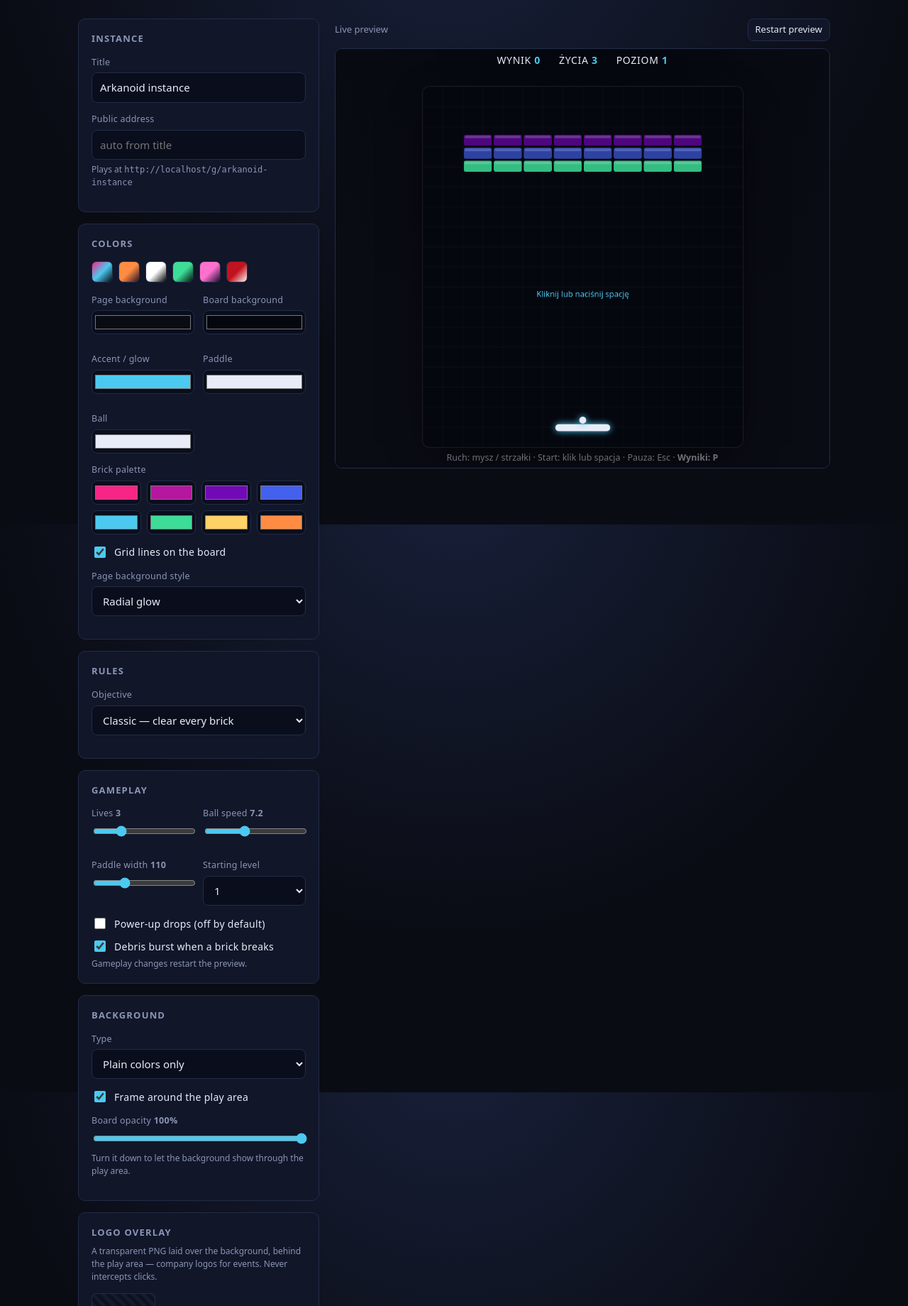
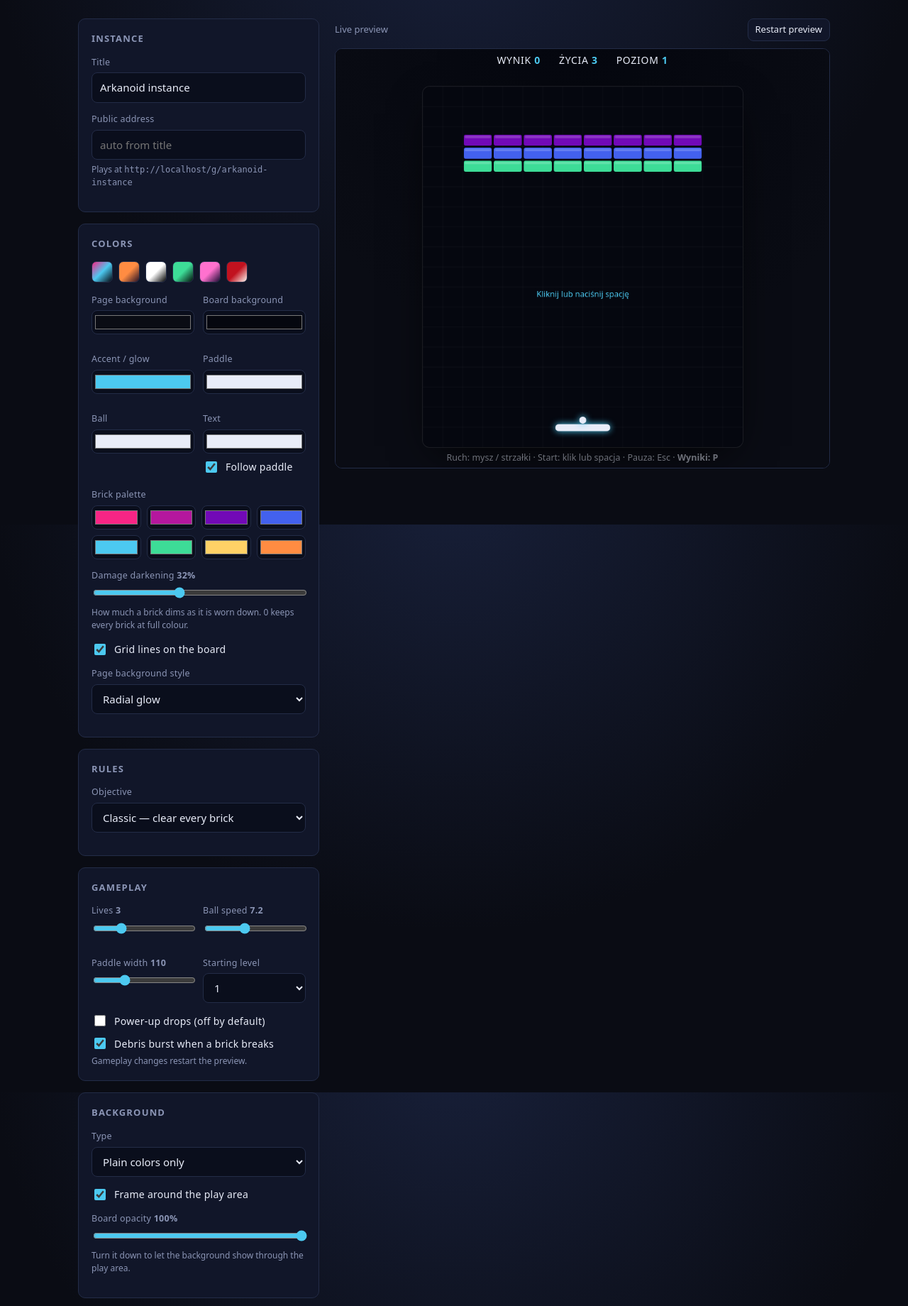
Before and after one commit to karol-w-git/arcade, a Flask app: page /new/arkanoid in a window 1280 px wide. Shown: the part 61-1901 px from the top of the page at 71% size. Run offline with Flask 3, Linux system fonts and the light colour scheme; the visitor is signed in with stand-in values (Sample User, id 1).

Commit message:
Add cube, pip, logo, damage and text colour controls
Five new per-instance settings: cube colour (or follow accent), logo size on the
cube faces, hit-segment thickness and colour, how far bricks darken as they wear
down, and the page text colour. Text and cube colour accept an empty value
meaning inherit, so existing instances look exactly as before.

Brick wear is now a ratio of remaining to starting hits rather than a hardcoded
step table, which is what makes the darkening setting meaningful.

Also salvages a sprite URL carrying a malformed cache stamp: it costs the stamp,
not the image, instead of silently dropping the sprite.

Co-Authored-By: Claude Opus 5 <noreply@anthropic.com>

```diff
--- a/app.py
+++ b/app.py
@@ -66,6 +66,9 @@ GAME_TYPES = {
             "accent": "#4cc9f0",
             "paddleColor": "#e8ecf8",
             "ballColor": "#e8ecf8",
+            # page text (HUD, prompts, help). "" follows the paddle colour, which
+            # is what it used to borrow - fine on dark themes, unreadable on light
+            "textColor": "",
             "brickColors": ["#f72585", "#b5179e", "#7209b7", "#4361ee",
                             "#4cc9f0", "#3ddc97", "#ffd166", "#ff8c42"],
             "grid": True,
@@ -77,6 +80,13 @@ GAME_TYPES = {
             "mode": "classic",
             "timeLimit": 90,          # seconds, dig mode only
             "superHp": 3,             # hits to break the superblock
+            # "" means follow the accent colour
+            "superColor": "",
+            "pipSize": 6,             # thickness of the hit segments, board px
+            "pipColor": "#ffffff",
+            "logoScale": 80,          # % of the cube face the logo covers
+            # how far a brick darkens as it is worn down (0 = no darkening)
+            "damageDarken": 0.32,
             "powerups": False,        # off by default; switch back on per instance
             "level": 0,
             "bgStyle": "radial",
@@ -257,8 +267,16 @@ def clean_sprites(raw) -> dict:
     if not isinstance(raw, dict):
         return out
     for slot, url in raw.items():
-        if slot in SPRITE_SLOTS and isinstance(url, str) and SPRITE_URL_RE.match(url):
+        if slot not in SPRITE_SLOTS or not isinstance(url, str):
+            continue
+        if SPRITE_URL_RE.match(url):
             out[slot] = url
+            continue
+        # A malformed stamp (e.g. two ?v= from an older client) should cost the
+        # cache-buster, not the image itself.
+        base = url.split("?", 1)[0]
+        if SPRITE_URL_RE.match(base):
+            out[slot] = base
     return out
 
 
@@ -289,7 +307,10 @@ def clean_config(game_type: str, raw: dict) -> dict:
                 cols = [c for c in v if isinstance(c, str) and hexcol.match(c)][:12]
                 out[key] = cols or dv
             elif isinstance(dv, str):
-                if key.endswith("Color") or key in ("bg", "accent", "pageBg"):
+                if key in ("superColor", "textColor"):
+                    v = v if isinstance(v, str) else ""
+                    out[key] = v if (v == "" or hexcol.match(v)) else ""
+                elif key.endswith("Color") or key in ("bg", "accent", "pageBg"):
                     out[key] = v if isinstance(v, str) and hexcol.match(v) else dv
                 else:
                     out[key] = str(v)[:40]
@@ -302,6 +323,9 @@ def clean_config(game_type: str, raw: dict) -> dict:
     out["level"] = max(0, min(3, int(out["level"])))
     out["timeLimit"] = max(15, min(600, int(out["timeLimit"])))
     out["superHp"] = max(1, min(20, int(out["superHp"])))
+    out["pipSize"] = max(1, min(14, int(out["pipSize"])))
+    out["logoScale"] = max(30, min(100, int(out["logoScale"])))
+    out["damageDarken"] = max(0.0, min(0.8, float(out["damageDarken"])))
     if out.get("mode") not in ("classic", "dig"):
         out["mode"] = "classic"
     out["boardAlpha"] = max(0.0, min(1.0, float(out["boardAlpha"])))
--- a/static/engine/arkanoid.js
+++ b/static/engine/arkanoid.js
@@ -25,6 +25,11 @@ const DEFAULTS = {
   mode: 'classic',  // 'classic' clears the board; 'dig' races a clock to the superblock
   timeLimit: 90,    // seconds (dig)
   superHp: 3,       // hits to break the superblock (dig)
+  superColor: '',   // '' follows the accent
+  pipSize: 6,       // thickness of the hit segments, in board px
+  pipColor: '#ffffff',
+  logoScale: 80,    // % of the cube face the logo covers
+  damageDarken: 0.32,
   level: 0,         // starting level index
   boardAlpha: 1,    // 0 lets the page background show through the board
   sprites: {}
@@ -122,6 +127,8 @@ function arkanoid(cv, userConfig, opts){
   }
 
   const digMode = () => cfg.mode === 'dig';
+  const superCol = () => cfg.superColor || cfg.accent;
+  const dmg = () => clamp(cfg.damageDarken === undefined ? 0.32 : +cfg.damageDarken, 0, 0.8);
 
   function makeBricks(idx){
     const set = digMode() ? DIG_LEVELS : LEVELS;
@@ -149,6 +156,7 @@ function arkanoid(cv, userConfig, opts){
       out.push({
         x: x, y: y, w: BW, h: BH,
         hp: ch === 'X' ? Infinity : +ch,
+        maxHp: ch === 'X' ? Infinity : +ch,
         pi: (r + (+ch || 0)) % pal.length,     // palette index, resolved at draw time
         solid: ch === 'X'
       });
@@ -444,7 +452,8 @@ function hitBricks(b){
     const wear = 1 - k.hp / (k.maxHp || 1);
     const t = Date.now() / 600;
     const d = Math.round(k.w * 0.16);            // apparent depth
-    const face = darken(cfg.accent, wear * 0.4);
+    const col = superCol();
+    const face = darken(col, wear * dmg());
     const img = sprite('brickSuper');
 
     // 0..1, decaying over ~260ms after a hit
@@ -459,17 +468,17 @@ function hitBricks(b){
       ctx.rotate((Math.random() - 0.5) * 0.04 * punch);
       ctx.translate(-cx, -cy);
     }
-    ctx.shadowColor = cfg.accent;
+    ctx.shadowColor = col;
     ctx.shadowBlur = 18 + Math.sin(t) * 7;       // a slow pulse: this is the target
 
     // top face
-    ctx.fillStyle = darken(cfg.accent, wear * 0.4 + 0.12);
+    ctx.fillStyle = darken(col, wear * dmg() + 0.12);
     ctx.beginPath();
     ctx.moveTo(k.x, k.y); ctx.lineTo(k.x + d, k.y - d);
     ctx.lineTo(k.x + k.w + d, k.y - d); ctx.lineTo(k.x + k.w, k.y);
     ctx.closePath(); ctx.fill();
     // right face
-    ctx.fillStyle = darken(cfg.accent, wear * 0.4 + 0.34);
+    ctx.fillStyle = darken(col, wear * dmg() + 0.34);
     ctx.beginPath();
     ctx.moveTo(k.x + k.w, k.y); ctx.lineTo(k.x + k.w + d, k.y - d);
     ctx.lineTo(k.x + k.w + d, k.y + k.h - d); ctx.lineTo(k.x + k.w, k.y + k.h);
@@ -480,7 +489,8 @@ function hitBricks(b){
     ctx.fillStyle = face;
     roundRect(k.x, k.y, k.w, k.h, 5); ctx.fill();
     if(img){
-      const pad = Math.round(k.w * 0.1);
+      const scale = clamp(+cfg.logoScale || 80, 30, 100) / 100;
+      const pad = Math.round(k.w * (1 - scale) / 2);
       ctx.save();
       roundRect(k.x + 2, k.y + 2, k.w - 4, k.h - 4, 4); ctx.clip();
       drawSprite(img, k.x + pad, k.y + pad, k.w - pad * 2, k.h - pad * 2);
@@ -515,11 +525,12 @@ function hitBricks(b){
       d -= bw;
       return [bx, by + bh - d];
     };
-    ctx.lineWidth = Math.max(3, k.w * 0.05);
+    ctx.lineWidth = clamp(+cfg.pipSize || 6, 1, 14);
     ctx.lineCap = 'butt';
+    const lit = cfg.pipColor || '#ffffff';
     for(let i = 0; i < n; i++){
       const gap = Math.min(seg * 0.18, 4);
-      ctx.strokeStyle = i < k.hp ? 'rgba(255,255,255,.95)' : 'rgba(0,0,0,.5)';
+      ctx.strokeStyle = i < k.hp ? lit : 'rgba(0,0,0,.5)';
       ctx.beginPath();
       const steps = 6;                       // sampled, so a segment can turn a corner
       for(let t = 0; t <= steps; t++){
@@ -573,7 +584,8 @@ function hitBricks(b){
       // Damage is shown by darkening, never by alpha - a see-through board would
       // otherwise leak the page background through every partly-damaged brick.
       const base = k.solid ? '#5b6684' : pal[k.pi % pal.length];
-      ctx.fillStyle = k.solid ? base : darken(base, k.hp >= 3 ? 0 : k.hp === 2 ? 0.14 : 0.32);
+      const wear = k.solid ? 0 : 1 - k.hp / (k.maxHp || 1);
+      ctx.fillStyle = k.solid ? base : darken(base, wear * dmg());
       roundRect(k.x, k.y, k.w, k.h, 4); ctx.fill();
       ctx.fillStyle = 'rgba(255,255,255,.18)';
       roundRect(k.x + 2, k.y + 2, k.w - 4, 5, 2); ctx.fill();
--- a/templates/editor.html
+++ b/templates/editor.html
@@ -44,10 +44,22 @@
           <div class="field"><label for="accent">Accent / glow</label><input type="color" id="accent"></div>
           <div class="field"><label for="paddleColor">Paddle</label><input type="color" id="paddleColor"></div>
           <div class="field"><label for="ballColor">Ball</label><input type="color" id="ballColor"></div>
+          <div class="field">
+            <label for="textColor">Text</label>
+            <input type="color" id="textColor">
+            <label class="check" style="margin-top:8px">
+              <input type="checkbox" id="textColorAuto"> Follow paddle
+            </label>
+          </div>
         </div>
         <div class="field">
           <label>Brick palette</label>
           <div class="palette" id="palette"></div>
+        </div>
+        <div class="field">
+          <label for="damageDarken">Damage darkening <b id="damageDarkenV"></b></label>
+          <input type="range" id="damageDarken" min="0" max="0.8" step="0.02">
+          <div class="hint">How much a brick dims as it is worn down. 0 keeps every brick at full colour.</div>
         </div>
         <div class="field">
           <label class="check"><input type="checkbox" id="grid"> Grid lines on the board</label>
@@ -77,10 +89,32 @@
             <div class="field"><label for="superHp">Superblock hits <b id="superHpV"></b></label>
               <input type="range" id="superHp" min="1" max="20" step="1"></div>
           </div>
+          <div class="hint" style="margin-bottom:14px">
+            The cube is walled in at the top middle with a hard cap underneath — the only
+            way in is straight up the middle. Breaking it wins the round.
+          </div>
+          <div class="two">
+            <div class="field">
+              <label for="superColor">Cube colour</label>
+              <input type="color" id="superColor">
+              <label class="check" style="margin-top:8px">
+                <input type="checkbox" id="superColorAuto"> Follow accent
+              </label>
+            </div>
+            <div class="field">
+              <label for="logoScale">Logo size <b id="logoScaleV"></b></label>
+              <input type="range" id="logoScale" min="30" max="100" step="5">
+              <div class="hint">Share of the cube face the uploaded logo covers.</div>
+            </div>
+          </div>
+          <div class="two">
+            <div class="field"><label for="pipSize">Hit bar thickness <b id="pipSizeV"></b></label>
+              <input type="range" id="pipSize" min="1" max="14" step="1"></div>
+            <div class="field"><label for="pipColor">Hit bar colour</label>
+              <input type="color" id="pipColor"></div>
+          </div>
           <div class="hint">
-            The superblock is two bricks wide and two tall, walled in at the top middle
-            with a hard cap underneath — the only way in is straight up the middle.
-            Breaking it wins the round.
+            Remaining hits show as segments of the cube's border, so the logo stays clear.
           </div>
         </div>
       </div>
@@ -272,8 +306,8 @@ let config = {{ config|tojson }};
 config.sprites = config.sprites || {};
 
 const $ = id => document.getElementById(id);
-const COLOR_KEYS = ['pageBg','bg','accent','paddleColor','ballColor'];
-const NUM_KEYS = ['lives','ballSpeed','paddleWidth','boardAlpha','overlaySize','overlayOpacity','timeLimit','superHp'];
+const COLOR_KEYS = ['pageBg','bg','accent','paddleColor','ballColor','pipColor'];
+const NUM_KEYS = ['lives','ballSpeed','paddleWidth','boardAlpha','overlaySize','overlayOpacity','timeLimit','superHp','logoScale','pipSize','damageDarken'];
 const PRESETS = {
   'Midnight':  { pageBg:'#0a0c14', bg:'#05070f', accent:'#4cc9f0', paddleColor:'#e8ecf8', ballColor:'#e8ecf8',
                  brickColors:['#f72585','#b5179e','#7209b7','#4361ee','#4cc9f0','#3ddc97','#ffd166','#ff8c42'] },
@@ -395,6 +429,12 @@ function toForm(){
   $('grid').checked = !!config.grid;
   $('powerups').checked = !!config.powerups;
   $('mode').value = config.mode || 'classic';
+  $('textColorAuto').checked = !config.textColor;
+  $('textColor').value = config.textColor || config.paddleColor;
+  $('textColor').disabled = !config.textColor;
+  $('superColorAuto').checked = !config.superColor;
+  $('superColor').value = config.superColor || config.accent;
+  $('superColor').disabled = !config.superColor;
   $('particles').checked = !!config.particles;
   $('frame').checked = config.frame !== false;
   $('askName').checked = !!config.askName;
@@ -421,6 +461,10 @@ function fromForm(){
   config.grid = $('grid').checked;
   config.powerups = $('powerups').checked;
   config.mode = $('mode').value;
+  config.textColor = $('textColorAuto').checked ? '' : $('textColor').value;
+  $('textColor').disabled = $('textColorAuto').checked;
+  config.superColor = $('superColorAuto').checked ? '' : $('superColor').value;
+  $('superColor').disabled = $('superColorAuto').checked;
   config.particles = $('particles').checked;
   config.frame = $('frame').checked;
   config.askName = $('askName').checked;
@@ -438,6 +482,9 @@ function fromForm(){
   config.paddleWidth = +$('paddleWidth').value;
   config.boardAlpha = +$('boardAlpha').value;
   config.timeLimit = +$('timeLimit').value;
+  config.logoScale = +$('logoScale').value;
+  config.pipSize = +$('pipSize').value;
+  config.damageDarken = +$('damageDarken').value;
   config.superHp = +$('superHp').value;
   config.overlaySize = +$('overlaySize').value;
   config.overlayOpacity = +$('overlayOpacity').value;
@@ -462,6 +509,9 @@ function readTilt(){
 }
 
 function showAlpha(){
+  $('logoScaleV').textContent = config.logoScale + '%';
+  $('pipSizeV').textContent = config.pipSize + ' px';
+  $('damageDarkenV').textContent = Math.round(config.damageDarken * 100) + '%';
   const t = config.timeLimit || 90;
   $('timeLimitV').textContent = Math.floor(t / 60) + ':' + String(t % 60).padStart(2, '0');
   $('superHpV').textContent = config.superHp;
@@ -483,7 +533,7 @@ if($('clearScores')) $('clearScores').onclick = async () => {
 };
 
 // Gameplay params only take effect on a fresh game, so those inputs force a restart.
-const RESTART_ON = new Set(['lives', 'ballSpeed', 'paddleWidth', 'level', 'powerups', 'particles', 'mode', 'timeLimit', 'superHp']);
+const RESTART_ON = new Set(['lives', 'ballSpeed', 'paddleWidth', 'level', 'powerups', 'particles', 'mode', 'timeLimit', 'superHp', 'pipSize']);
 function onChange(e){
   fromForm();
   push(e && RESTART_ON.has(e.target.id));
--- a/templates/play.html
+++ b/templates/play.html
@@ -142,7 +142,7 @@ function paintChrome(cfg){
   document.body.style.background = cfg.bgStyle === 'flat'
     ? cfg.pageBg
     : 'radial-gradient(circle at 50% -5%, ' + cfg.bg + ' 0%, ' + cfg.pageBg + ' 65%)';
-  document.body.style.color = cfg.paddleColor;
+  document.body.style.color = cfg.textColor || cfg.paddleColor;
   document.body.style.setProperty('--accent', cfg.accent);
   $('c').classList.toggle('framed', cfg.frame !== false);
   paintOverlay(cfg);
```
Also changed, not shown: static/engine/arkanoid3d.js (+42 -7 lines), README.md.
